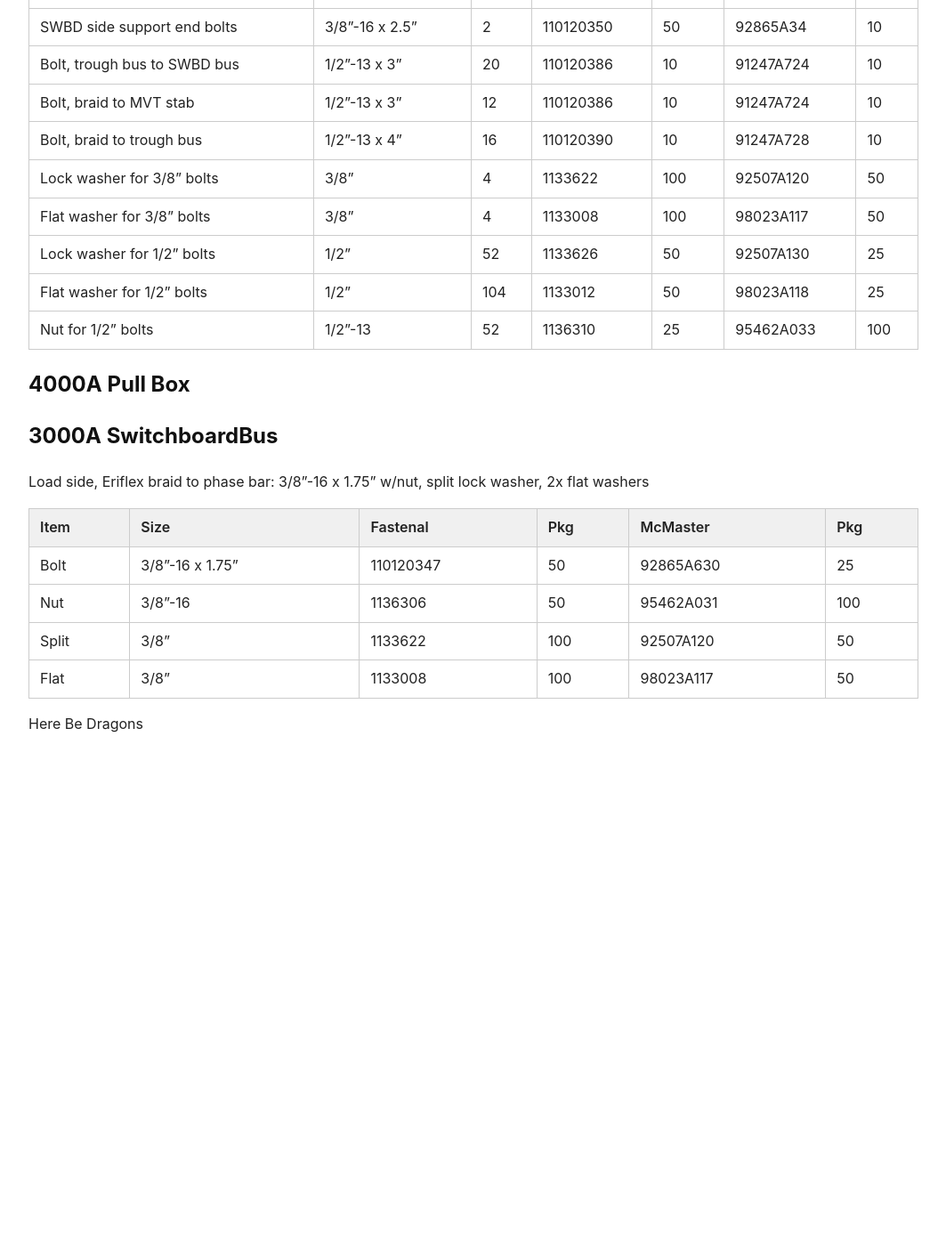
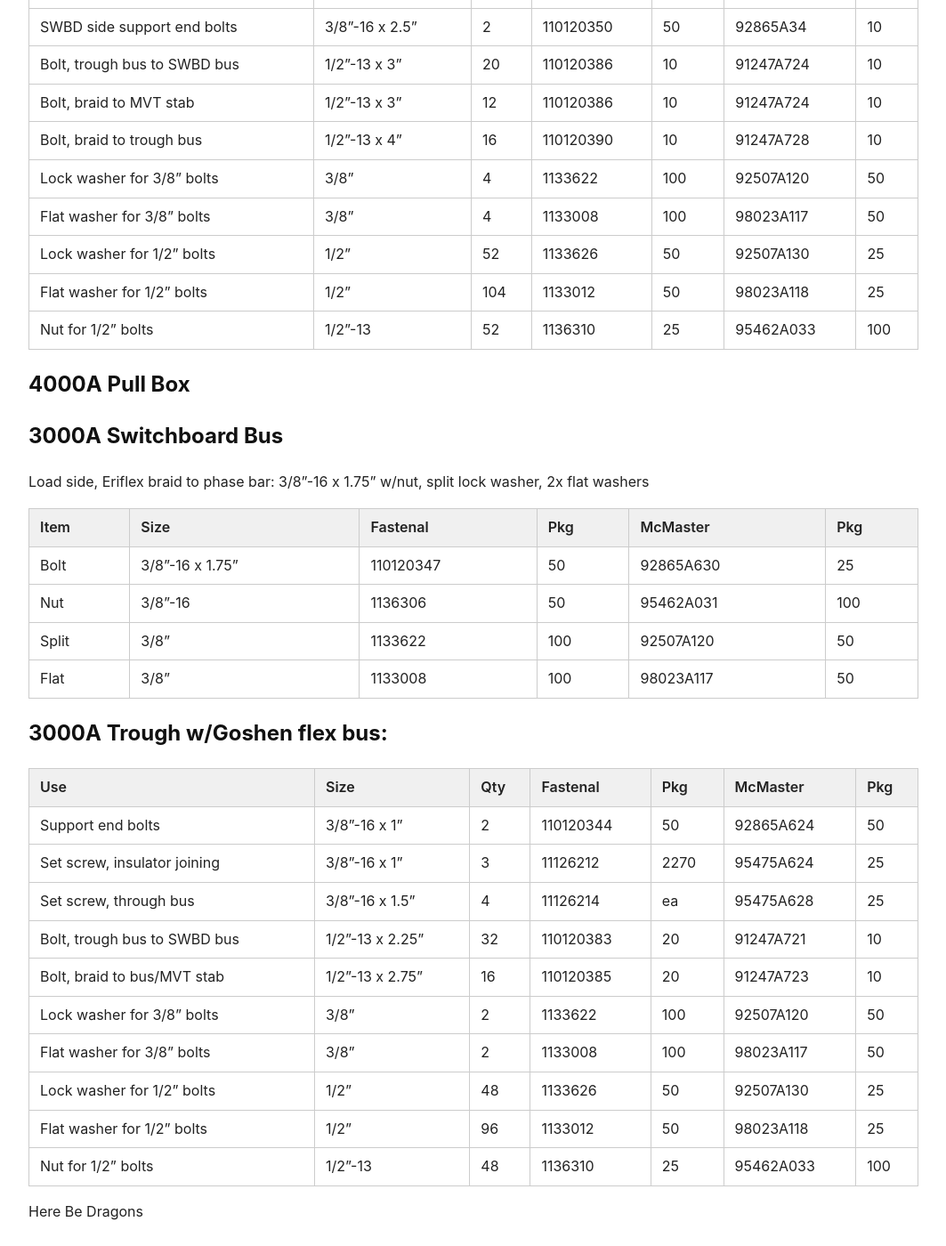
Before and after one commit to epecsupport/Service, a Jekyll site: the page built from hardware.md, in a window 1280 px wide and 1400 px high, scrolled down 953 px. Shown: the whole window at 89% size, without its empty margins (108-1171 px from the left). Built offline with Jekyll 4.4.1, drawn with Linux system fonts in a browser that asks for light colours; before the commit the page ends 1806 px from its top, so only the background shows below that.

Commit message:
Added 3000A flex bus hardware

```diff
--- a/hardware.md
+++ b/hardware.md
@@ -43,7 +43,7 @@ Line side, cable landing points:
 
 ## 4000A Pull Box
 
-## 3000A SwitchboardBus
+## 3000A Switchboard Bus
 Load side, Eriflex braid to phase bar:
 3/8"-16 x 1.75" w/nut, split lock washer, 2x flat washers
 
@@ -54,4 +54,19 @@ Load side, Eriflex braid to phase bar:
 | Split | 3/8"            | 1133622   | 100 | 92507A120 | 50  |
 | Flat  | 3/8"            | 1133008   | 100 | 98023A117 | 50  |
 
+## 3000A Trough w/Goshen flex bus:
+
+| Use                          | Size            | Qty | Fastenal  | Pkg  | McMaster  | Pkg |
+|------------------------------|-----------------|-----|-----------|------|-----------|-----|
+| Support end bolts            | 3/8"-16 x 1"    | 2   | 110120344 | 50   | 92865A624 | 50  |
+| Set screw, insulator joining | 3/8"-16 x 1"    | 3   | 11126212  | 2270 | 95475A624 | 25  |
+| Set screw, through bus       | 3/8"-16 x 1.5"  | 4   | 11126214  | ea   | 95475A628 | 25  |
+| Bolt, trough bus to SWBD bus | 1/2"-13 x 2.25" | 32  | 110120383 | 20   | 91247A721 | 10  |
+| Bolt, braid to bus/MVT stab  | 1/2"-13 x 2.75" | 16  | 110120385 | 20   | 91247A723 | 10  |
+| Lock washer for 3/8" bolts   | 3/8"            | 2   | 1133622   | 100  | 92507A120 | 50  |
+| Flat washer for 3/8" bolts   | 3/8"            | 2   | 1133008   | 100  | 98023A117 | 50  |
+| Lock washer for 1/2" bolts   | 1/2"            | 48  | 1133626   | 50   | 92507A130 | 25  |
+| Flat washer for 1/2" bolts   | 1/2"            | 96  | 1133012   | 50   | 98023A118 | 25  |
+| Nut for 1/2" bolts           | 1/2"-13         | 48  | 1136310   | 25   | 95462A033 | 100 |
+
 Here Be Dragons
```
